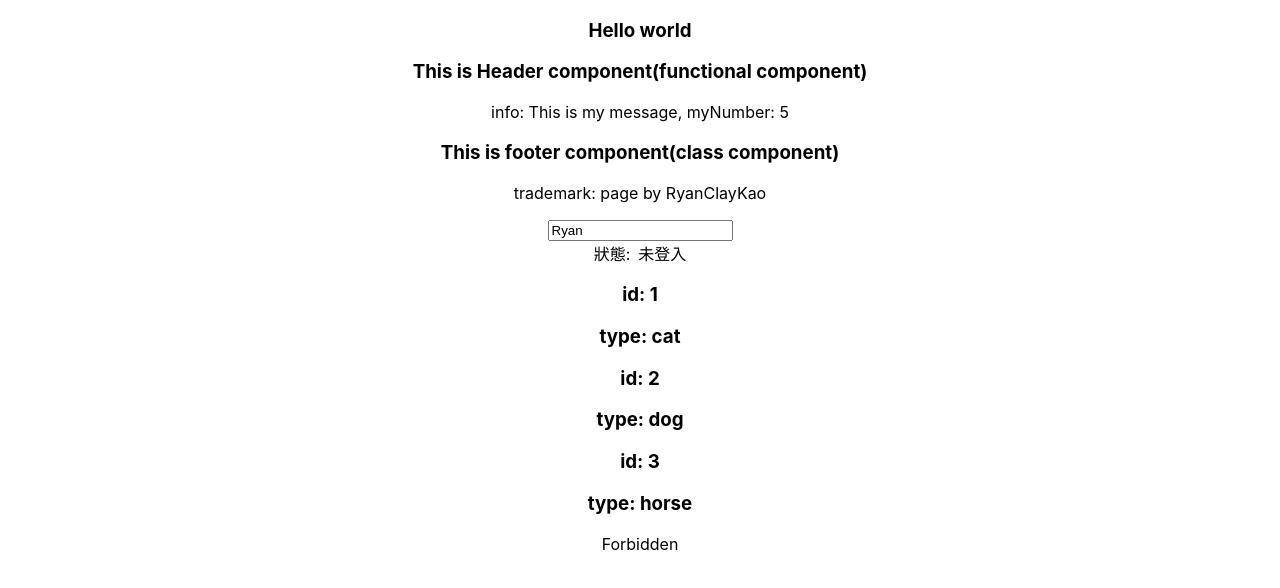
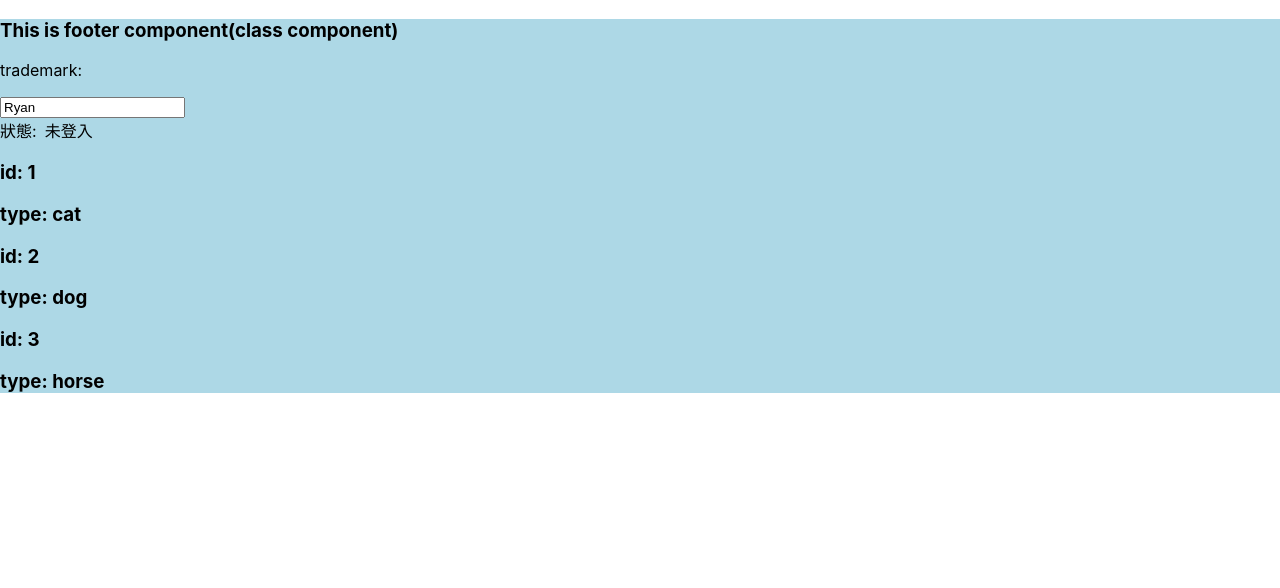
Before and after one commit to RyanClayKao/ReactAndDjangoFullStack_React-Introduction_from-Udemy, a React (Create React App) app: page /footer in a window 1280 px wide. Shown: the top 588 px of the page. Built offline with nearby package versions, Linux system fonts and the light colour scheme.

Commit message:
練習使用基本的Route設定(由於目前使用的是React18，與課程上的不同，所以另外網路上爬文改寫成React18適用的Route方式)

```diff
--- a/package.json
+++ b/package.json
@@ -8,6 +8,7 @@
     "@testing-library/user-event": "^13.5.0",
     "react": "^18.2.0",
     "react-dom": "^18.2.0",
+    "react-router-dom": "^6.14.2",
     "react-scripts": "5.0.1",
     "web-vitals": "^2.1.4"
   },
--- a/src/components/footer.js
+++ b/src/components/footer.js
@@ -42,6 +42,7 @@
 
         return (
             <React.Fragment>
+                <div style={{ "backgroundColor": "lightblue" }}>
                     {/* <h3 onClick={this.createAlert}>This is footer component(class component)</h3> */}
                     <h3 onClick={this.props.appAlert}>This is footer component(class component)</h3>
                     <p>trademark: {this.props.trademark}</p>
@@ -51,7 +52,7 @@
 
                     <div>
                         狀態:&ensp;
-                    { this.state.isLogin ? (
+                        {this.state.isLogin ? (
                             <span>已登入</span>
                         ) : (
                             <span>未登入</span>
@@ -59,7 +60,7 @@
                     </div>
 
                     {
-                    animals.map( item => {
+                        animals.map(item => {
                             return (
                                 <div key={item.id}>
                                     <h3>id: {item.id}</h3>
@@ -68,7 +69,7 @@
                             )
                         })
                     }
-
+                </div>
             </React.Fragment>
         )
     }
--- a/src/components/header.js
+++ b/src/components/header.js
@@ -4,8 +4,11 @@
     return (
         // 用 React.Fragment標籤，可以達到包裹的目的，實際上不會再有一層標籤在外面
         <React.Fragment>
-            <h3>This is Header component(functional component)</h3>
-            <p>info: {props.info}, myNumber: {props.myNumber}</p>
+            <div style={{"backgroundColor": "lightgreen"}}>
+                <h3>This is Header component(functional component)</h3>
+                <p>info: {props.info}, myNumber: {props.myNumber}</p>
+            </div>
+
         </React.Fragment>
     )
 }
--- a/src/index.js
+++ b/src/index.js
@@ -3,14 +3,37 @@
 import './index.css';
 import App from './App';
 import reportWebVitals from './reportWebVitals';
+import { Routes, Route, BrowserRouter } from "react-router-dom"
+import Header from "./components/header"
+import Footer from "./components/footer"
+
+const routing = (
+  <BrowserRouter>
+    <Routes>
+      <Route path="/" element={<App />} />
+      <Route path="/header" element={<Header />} />
+      <Route path="/footer" element={<Footer />} />
+    </Routes>
+  </BrowserRouter>
+)
+
 
 const root = ReactDOM.createRoot(document.getElementById('root'));
+
 root.render(
   <React.StrictMode>
     <App />
   </React.StrictMode>
 );
 
+root.render(routing);
+
+
+
+// ReactDOM.render(routing, document.getElementById("root"));
+
+
+
 // If you want to start measuring performance in your app, pass a function
 // to log results (for example: reportWebVitals(console.log))
 // or send to an analytics endpoint. Learn more: https://bit.ly/CRA-vitals
```
Also changed, not shown: 1 other file (tests, documents, lock files or other folders). Lines whose indentation alone changed are shown as unchanged.
